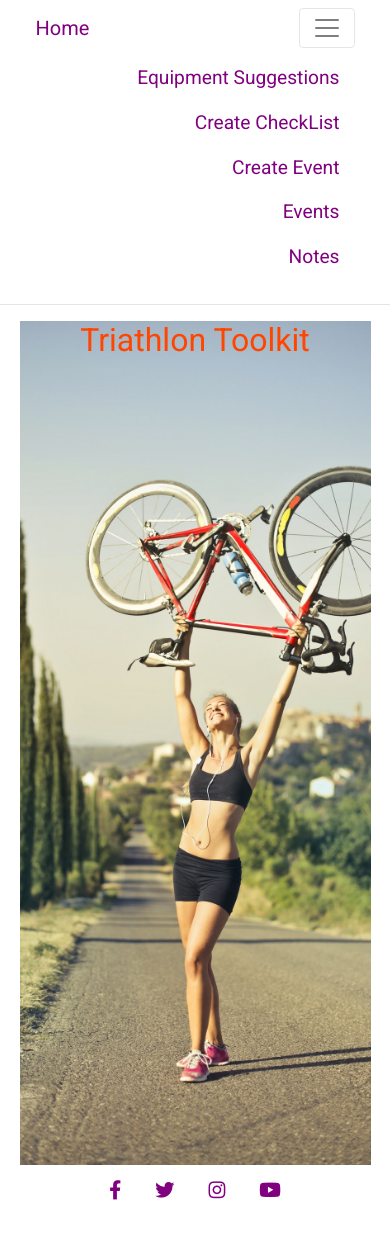
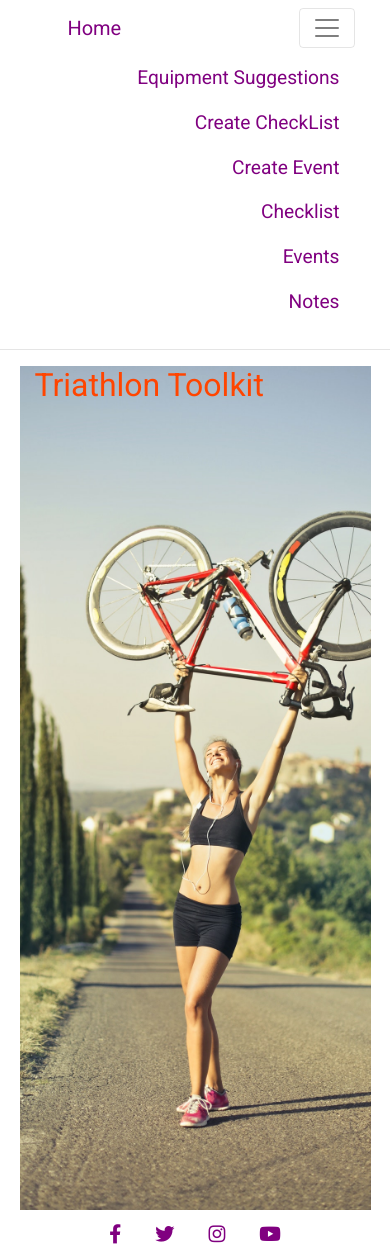
Before and after one commit to johnj974/triathlon-checklist, a Flask app: page / in a window 390 px wide, after a click that opens the changed part. Before the commit the page ends 1200 px from the top, so only its background shows below. Run offline with Flask 2, Linux system fonts and the light colour scheme; data that the repository does not hold is empty; some libraries are stand-ins or nearby versions.

Commit message:
created new route for checklist, cleaned css code

```diff
--- a/app.py
+++ b/app.py
@@ -22,11 +22,17 @@ mongo = PyMongo(app)
 @app.route("/")
 @app.route("/home")
 def index():
-    return render_template("home.html", check=mongo.db.checklist.find(),
+    return render_template("home.html")
+
+
+# checklist page
+@app.route("/checklist")
+def checklist():
+    return render_template("checklist.html", check=mongo.db.checklist.find(),
                            types=mongo.db.types.find())
 
 
-# function to generate new checklist to home page
+# function to generate new checklist to checklist page
 @app.route("/insert_list", methods=["POST"])
 def insert_list():
     checklist = mongo.db.checklist
--- a/static/css/style.css
+++ b/static/css/style.css
@@ -78,11 +78,6 @@ ul li i:hover{
     margin-left: 10%;
 }
 
-@media only screen and (max-width: 600px) {
-   .navbar .navbar-brand{
-    margin-left: 0;
-  }
-}
 
 .navbar .navbar-brand:hover{
     color: orangered;
@@ -111,11 +106,6 @@ ul li i:hover{
     margin: auto;
 }
 
-@media only screen and (max-width: 600px) {
-   #equipment{
-    width:100%;
-  }
-}
 
 #cycle{
     height: 90%;
@@ -140,8 +130,6 @@ ul li i:hover{
 }
 
 
-
-
                                                 /*-------------text decoration--------------*/
 h4{
     text-align: center;
@@ -150,11 +138,6 @@ h4{
     text-decoration: underline;
 }
 
-@media only screen and (max-width: 600px) {
-   h4{
-    margin-bottom: 4%;
-  }
-}
 
 input{
     margin-bottom: 3%;
@@ -176,23 +159,8 @@ h2{
     color: orangered;
 }
 
-@media only screen and (max-width: 600px) {
-   h2{
-    text-align: center;
-  }
-}
-
-@media only screen and (max-width: 600px) {
-   ol{
-    padding-left: 5%;
-  }
-}
 
                                         /*------------------data table--------------------*/
-@media only screen and (max-width: 768px) {
-	table, thead, tbody, th, td, tr {
-		display: block;
-}
 
 thead tr {
 	position: absolute;
@@ -227,3 +195,39 @@ td:nth-of-type(1):before { content: "Event Name"; }
 	td:nth-of-type(5):before { content: "Cycle Time"; }
 	td:nth-of-type(6):before { content: "Run Time"; }
 }
+                                                    /*------------Media Query-------------*/
+
+@media only screen and (max-width: 768px) {
+	table, thead, tbody, th, td, tr {
+		display: block;
+}
+
+@media only screen and (max-width: 600px) {
+   h2{
+    text-align: center;
+  }
+}
+
+@media only screen and (max-width: 600px) {
+   ol{
+    padding-left: 5%;
+  }
+}
+
+@media only screen and (max-width: 600px) {
+   h4{
+    margin-bottom: 4%;
+  }
+}
+
+@media only screen and (max-width: 600px) {
+   #equipment{
+    width:100%;
+  }
+}
+
+@media only screen and (max-width: 600px) {
+   .navbar .navbar-brand{
+    margin-left: 0;
+  }
+}
--- a/templates/base.html
+++ b/templates/base.html
@@ -31,6 +31,9 @@
 					</li>
                     <li class="nav-item">
 						<a class="nav-link" href="{{url_for('record_event')}}">Create Event</a>
+					</li>
+                    <li class="nav-item">
+						<a class="nav-link" href="{{url_for('checklist')}}">Checklist</a>
 					</li>
                     <li class="nav-item">
 						<a class="nav-link" href="{{url_for('event_list')}}">Events</a>
```
Also changed, not shown: templates/home_copy.html (deleted, +0 -39 lines), templates/checklist.html (renamed from templates/home2.html).
